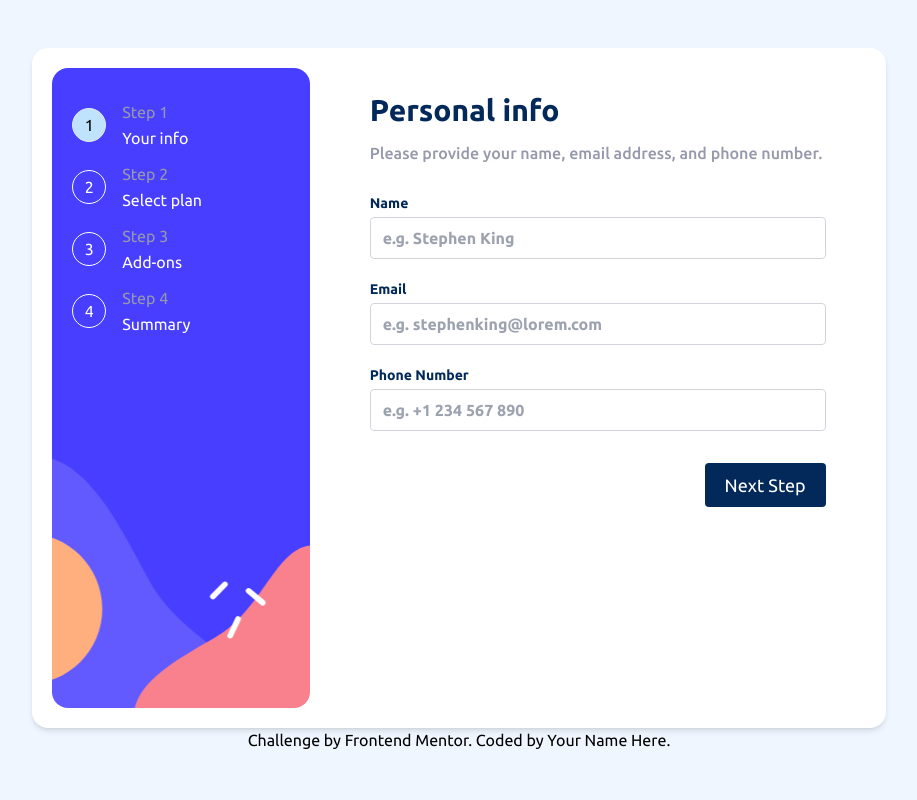
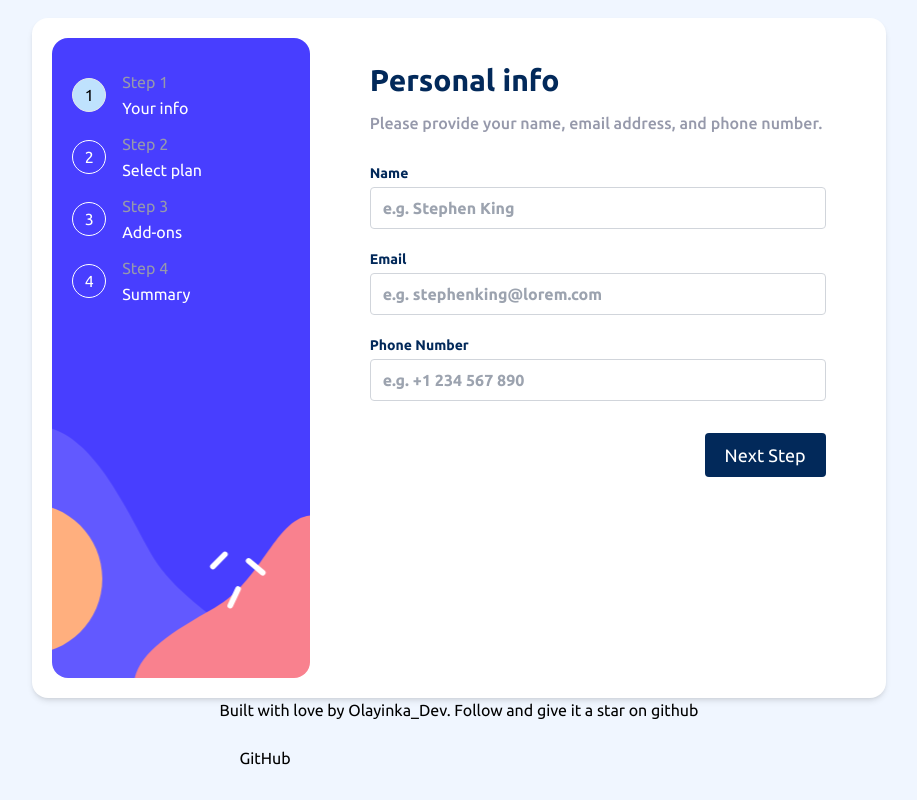
Before and after one commit to olayinka06-dev/multi-step-form-main, a Next.js app: page / in a window 1280 px wide. Shown: the whole page, without its empty margins (181-1098 px from the left). Built offline with nearby package versions, Linux system fonts and the light colour scheme.

Commit message:
making some Adjustment

```diff
--- a/src/app/page.jsx
+++ b/src/app/page.jsx
@@ -163,12 +163,9 @@ export default function Home() {
           </div>
         </div>
       </div>
-      <div class="attribution">
-        Challenge by{" "}
-        <a href="https://www.frontendmentor.io?ref=challenge" target="_blank">
-          Frontend Mentor
-        </a>
-        . Coded by <a href="#">Your Name Here</a>.
+      <div class="flex flex-col gap-3">
+        <span>Built with love by <span>Olayinka_Dev.</span> Follow and give it a star on github</span>
+        <a className="py-3 px-5 bg" href="">GitHub</a>
       </div>
     </div>
   );
```
Also changed, not shown: index.html (+7 -1 lines).
